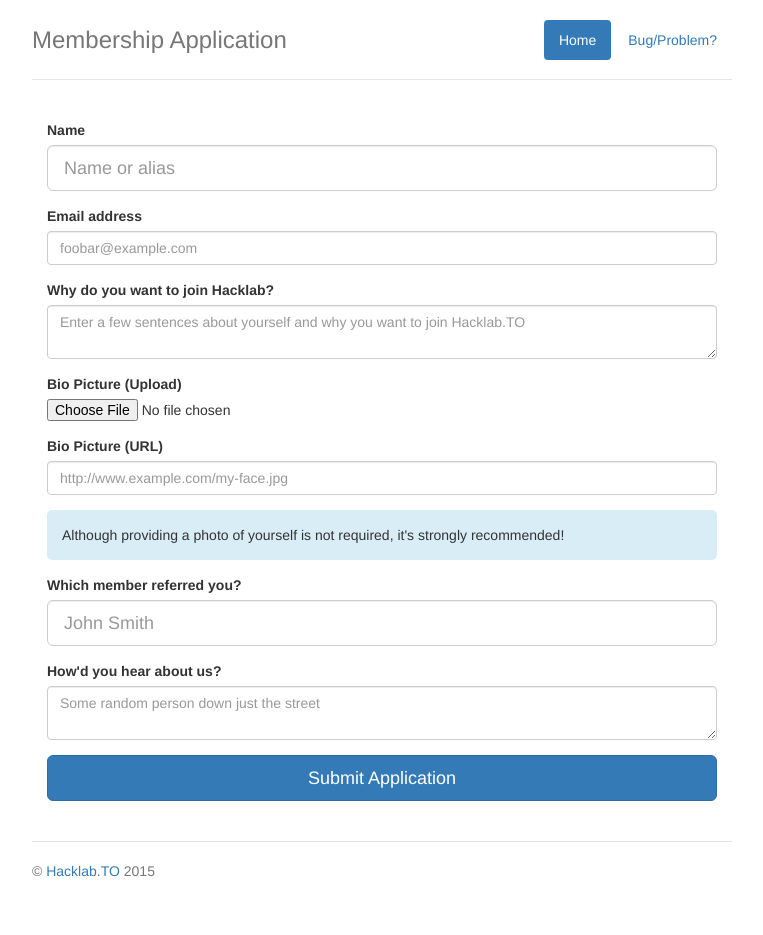
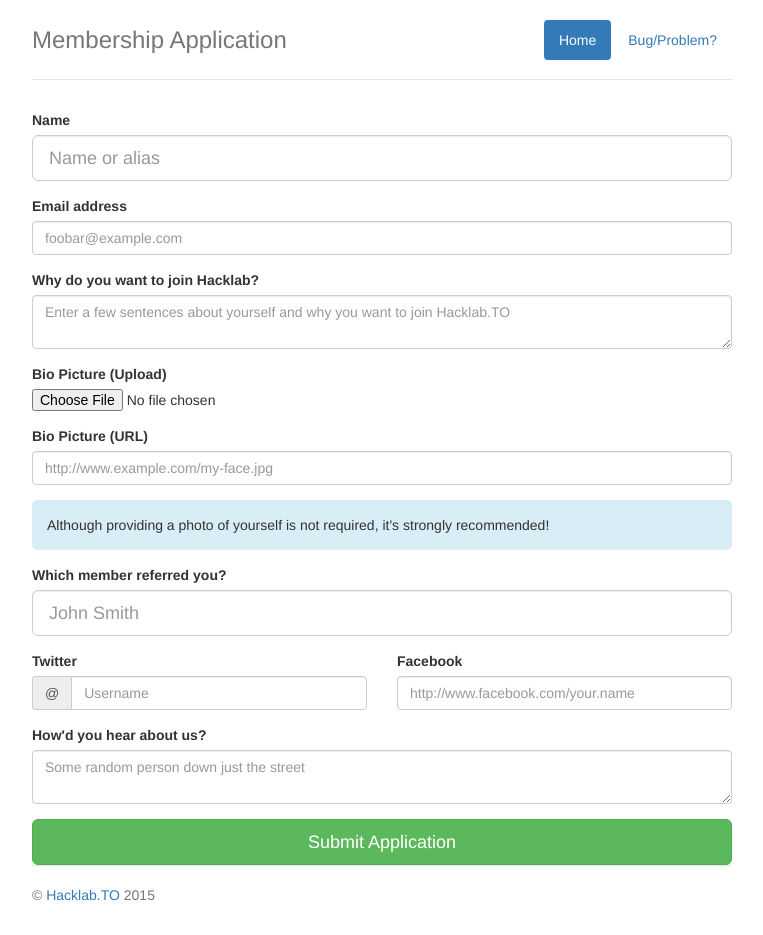
Before and after one commit to myles/apply.hacklab.to, a PHP site: template views/apply.twig in a window 1280 px wide. Shown: the whole page, without its empty margins (258-1021 px from the left). Before the commit the page ends 877 px from the top, so only its background shows below. Run offline with PHP 8.4, Linux system fonts and the light colour scheme; the template is opened without the code that fills it, so the values that code supplies are empty; some libraries are stand-ins or nearby versions.

Commit message:
Add Facebook and Twitter fields

```diff
--- a/views/apply.twig
+++ b/views/apply.twig
@@ -1,9 +1,9 @@
 {% extends 'layout.twig' %}
 
 {% block content %}
-  <div class="row marketing">
-    <div class="col-md-12">
-      <form>
+  <form method="post">
+    <div class="row">
+      <div class="col-md-12">
         <div class="form-group">
           <label for="name">Name</label>
           <input type="text" class="form-control input-lg" id="name" placeholder="Name or alias" required>
@@ -31,12 +31,33 @@
           <label for="member">Which member referred you?</label>
           <input type="text" class="form-control input-lg" id="member" placeholder="John Smith" required>
         </div>
+      </div>
+    </div>
+    <div class="row">
+      <div class="col-md-6">
+        <div class="form-group">
+          <label for="twitter">Twitter</label>
+          <div class="input-group">
+            <span class="input-group-addon" id="twitter-at">@</span>
+            <input type="text" class="form-control" placeholder="Username" aria-describedby="twitter-at" id="twitter">
+          </div>
+        </div>
+      </div>
+      <div class="col-md-6">
+        <div class="form-group">
+          <label for="facebook">Facebook</label>
+          <input type="url" class="form-control" placeholder="http://www.facebook.com/your.name" id="facebook">
+        </div>
+      </div>
+    </div>
+    <div class="row">
+      <div class="col-md-12">
         <div class="form-group">
           <label for="hear">How'd you hear about us?</label>
           <textarea class="form-control" id="hear" placeholder="Some random person down just the street"></textarea>
         </div>
-        <button type="submit" class="btn btn-lg btn-block btn-primary">Submit Application</button>
-      </form>
+        <button type="submit" class="btn btn-lg btn-block btn-success">Submit Application</button>
+      </div>
     </div>
-  </div>
+  </form>
 {% endblock %}
```
